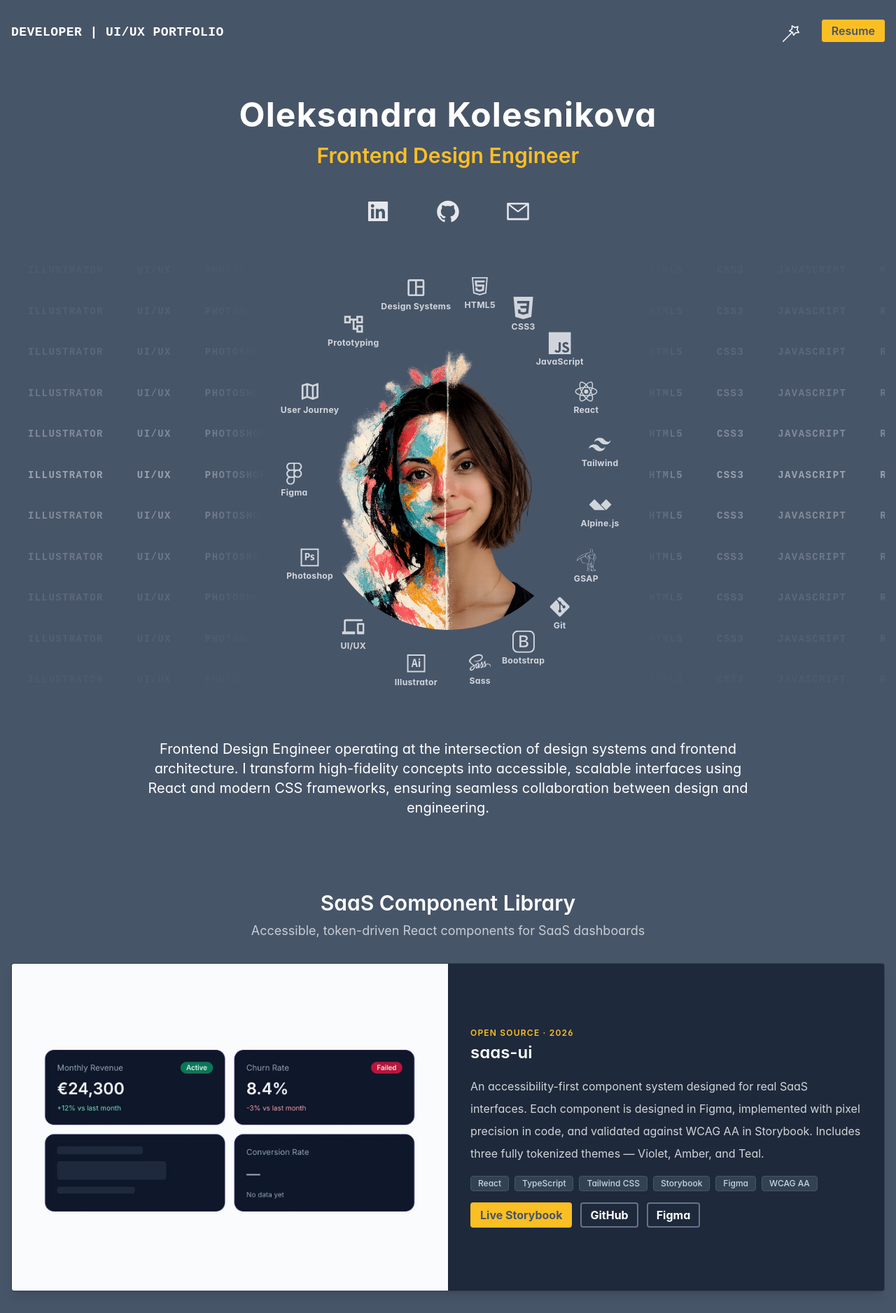
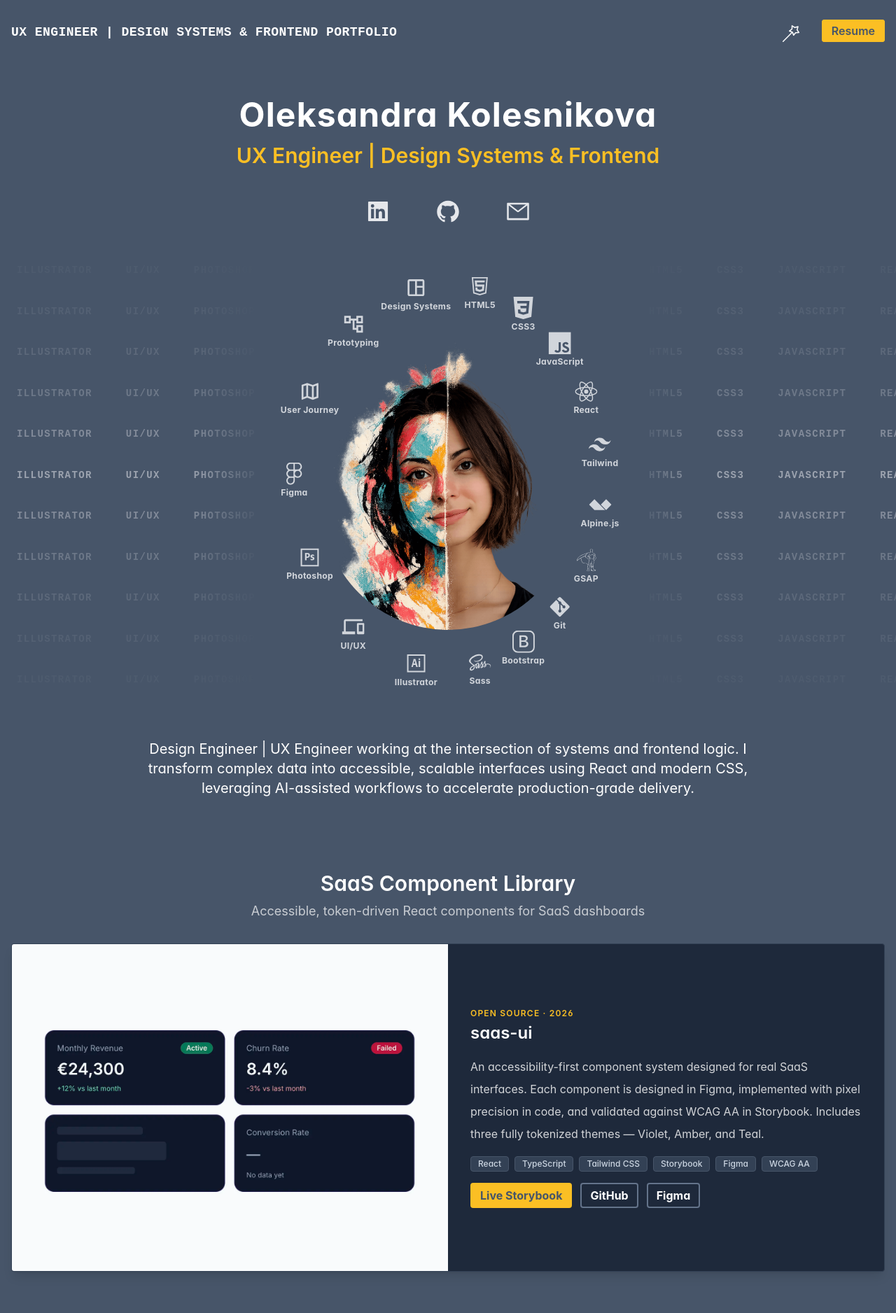
Before and after one commit to AleKoles/My-Portfolio, a Next.js app: page / in a window 1280 px wide. Shown: the top 1876 px of the page at 70% size. Built offline with nearby package versions, Linux system fonts and the light colour scheme.

Commit message:
feat: add a new project

```diff
--- a/pages/hero.tsx
+++ b/pages/hero.tsx
@@ -205,8 +205,12 @@ const Hero = () => {
         <h2 className="font-bold text-4xl md:text-5xl text-sky-700 tracking-wide py-2 dark:text-white">
           Oleksandra Kolesnikova
         </h2>
-        <h3 className="font-semibold text-2xl md:text-3xl py-2 dark:text-amber-400">
-          Frontend Design Engineer
+        <h3 className="md:block hidden font-semibold text-2xl md:text-3xl py-2 dark:text-amber-400">
+         UX Engineer | Design Systems & Frontend
+        </h3>
+        <h3 className="md:hidden font-semibold text-2xl md:text-3xl py-2 dark:text-amber-400">
+         UX Engineer <br></br>
+         <span className="text-xl">Design Systems & Frontend</span>
         </h3>
       </div>
 
@@ -255,7 +259,7 @@ const Hero = () => {
       </div>
 
       <div className="max-w-4xl mx-auto text-lg lg:text-xl text-center text-slate-700 dark:text-white leading-8 px-4 ">
-        <p>Frontend Design Engineer operating at the intersection of design systems and frontend architecture. I transform high-fidelity concepts into accessible, scalable interfaces using React and modern CSS frameworks, ensuring seamless collaboration between design and engineering.</p>
+        <p>Design Engineer | UX Engineer working at the intersection of systems and frontend logic. I transform complex data into accessible, scalable interfaces using React and modern CSS, leveraging AI-assisted workflows to accelerate production-grade delivery.</p>
       </div>
     </section>
   );
--- a/pages/index.tsx
+++ b/pages/index.tsx
@@ -63,11 +63,11 @@ useEffect(() => {
       {/* Canonical URL */}
       <link rel="canonical" href="https://kolesnikova-portfolio.netlify.app/" />
     </Head>
-      <main className="pb-16 px-4 bg-[#fff8e5] dark:bg-slate-600">
+      <main className="pb-16 bg-[#fff8e5] dark:bg-slate-600">
         <section>
-          <nav className="py-8 mx-auto max-w-7xl flex justify-between">
+          <nav className="px-4 py-8 mx-auto max-w-7xl flex justify-between">
             <h1 className="font-bold uppercase text-lg tracking-wide dark:text-white">
-              <span className="hidden sm:inline">Developer | UI/UX</span> Portfolio
+              <span className="hidden sm:inline">UX Engineer | Design Systems & Frontend</span> Portfolio
             </h1>
             <ul className="flex justify content-between gap-8 font-semibold">
               <li className="mt-1 hover:scale-110 ease-in-out duration-150 cursor-pointer">
--- a/pages/saas-ui.tsx
+++ b/pages/saas-ui.tsx
@@ -5,7 +5,7 @@ const tags = ["React", "TypeScript", "Tailwind CSS", "Storybook", "Figma", "WCAG
 
 export default function SaasUiCard() {
   return (
-    <section className="mx-auto max-w-7xl">
+    <section className="mx-auto max-w-7xl px-4">
 
       {/* Section header */}
       <div className="text-center py-8">
--- a/pages/works.tsx
+++ b/pages/works.tsx
@@ -1,7 +1,7 @@
 import Image from "next/image";
 import author from "../public/Writerpage.webp";
 import bee from "../public/beefybee.webp";
-import animator from "../public/animator.webp";
+import animator from "../public/bansa.webp";
 import sart from "../public/s-art.webp";
 
 type ProjectCardProps = {
@@ -51,8 +51,7 @@ const ProjectCard = ({ image, alt, title, description, href }: ProjectCardProps)
 
 const Works = () => {
   return (
-    <section className="mx-auto max-w-7xl">
-      {/* Solo Projects */}
+    <section className="mx-auto max-w-7xl px-4">
       <div className="text-center pt-12 pb-8">
         <h3 className="font-semibold text-2xl md:text-3xl py-2 dark:text-white">
           Web Projects
@@ -98,22 +97,12 @@ const Works = () => {
 
         <ProjectCard
           image={animator}
-          alt="Animator Portfolio"
-          title="CG Artist Portfolio"
-          href="https://petrov-3d-animation.netlify.app/"
+          alt="Bahamas Air Naviagtion Services Authority"
+          title="BANSA Bahamas"
+          href="https://bansabahamas.com/"
           description={
             <>
-              Single page portfolio website built with Alpine.js, Vite, Tailwind CSS,
-              and GSAP. Find the source code on my{" "}
-              <a
-                className="text-sky-600 dark:text-amber-400"
-                target="_blank"
-                rel="noreferrer"
-                href="https://github.com/AleKoles/aha-animator"
-              >
-                GitHub
-              </a>
-              .
+              Architecting an interface for real-time NOTAMs and flight data. Navigated complex API mapping and rigid branding constraints.
             </>
           }
         />
```
Also changed, not shown: public/bansa.webp (added).
